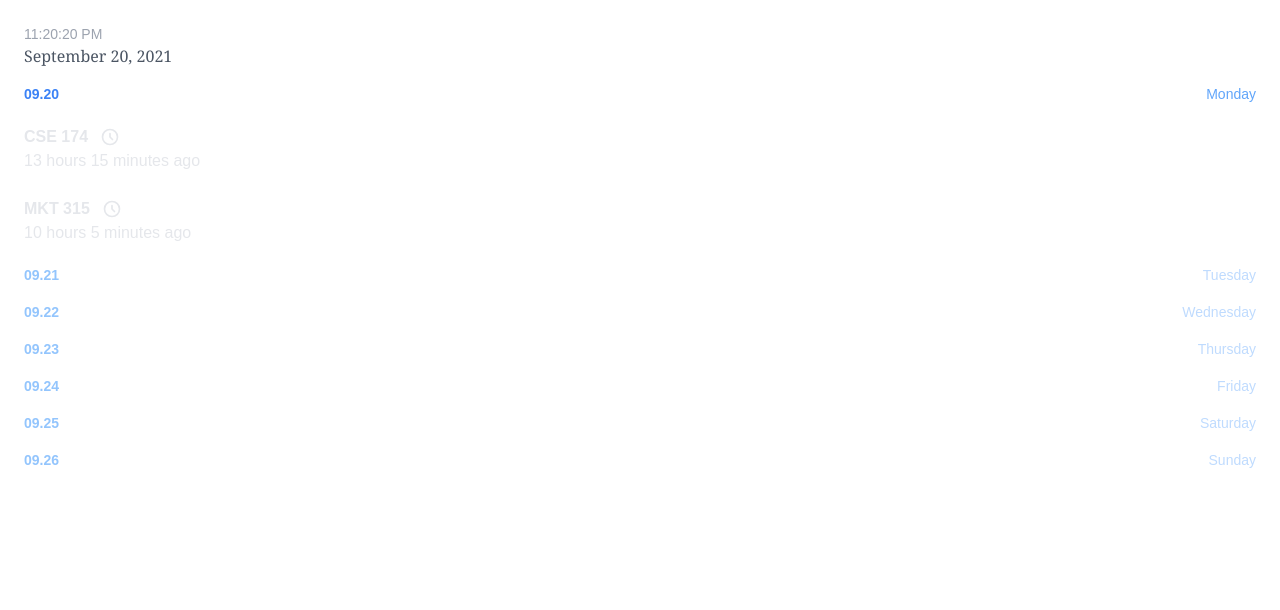
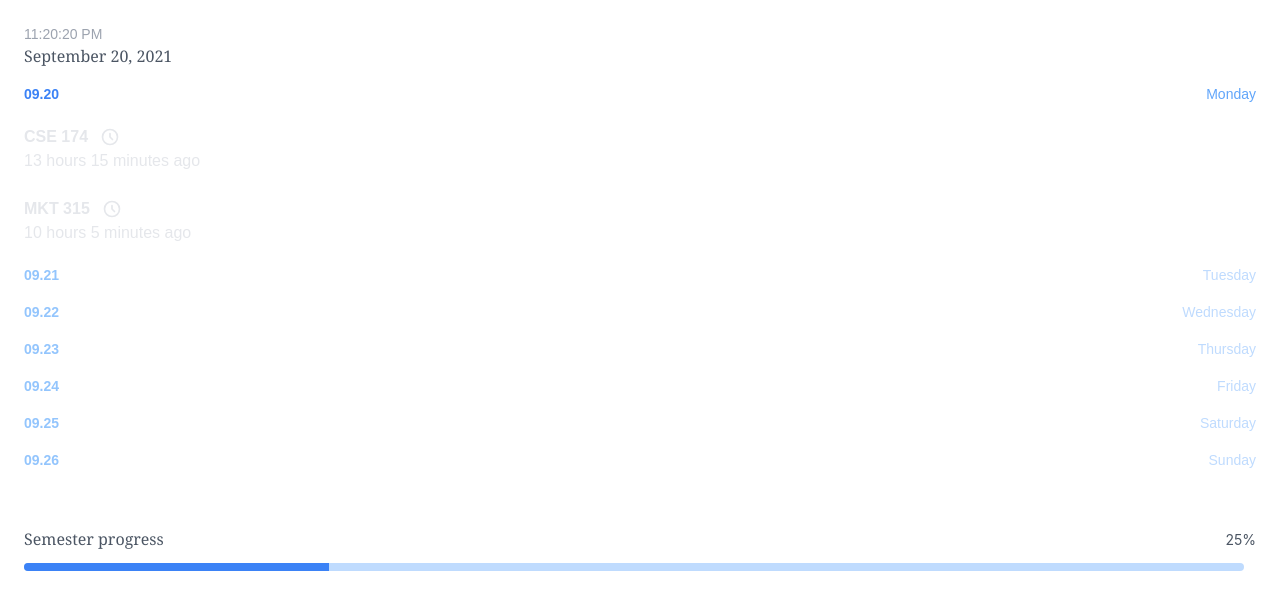
Before and after one commit to LukasMurdock/countdown, a Next.js app: page / in a window 1280 px wide. Shown: the top 610 px of the page. Built offline with nearby package versions, Linux system fonts and the light colour scheme; a web font is replaced by a local one; what @tailwindcss/typography would draw is missing.

Commit message:
add semester progress

```diff
--- a/pages/index.tsx
+++ b/pages/index.tsx
@@ -7,7 +7,8 @@ import {
   startOfWeek,
   addDays,
   formatDuration,
-  intervalToDuration
+  intervalToDuration,
+  differenceInDays
 } from 'date-fns';
 import DateItem from '@/components/DateItem';
 import DateList from '@/components/DateList';
@@ -44,6 +45,11 @@ const Home: NextPage = () => {
     minute: 'numeric',
     second: 'numeric'
   });
+
+  const semester = {
+    start: '08/23/2021',
+    end: '12/11/2021'
+  };
 
   const countdown = {
     Monday: {
@@ -98,6 +104,49 @@ const Home: NextPage = () => {
           currentDateTime={currentDateTime}
         />
       </div>
+      <div className="p-6 m-auto prose">
+        <h2 className="flex items-baseline justify-between pb-2 m-0 font-serif text-gray-600">
+          Semester progress{' '}
+          <span className="font-sans text-sm">
+            {Math.round(
+              (differenceInDays(currentDateTime, new Date(semester.start)) /
+                differenceInDays(
+                  new Date(semester.end),
+                  new Date(semester.start)
+                ) +
+                Number.EPSILON) *
+                100
+            )}
+            %
+          </span>
+        </h2>
+        <div className="relative w-full pt-1">
+          <div className="flex h-2 mb-4 mr-3 overflow-hidden text-xs bg-blue-200 rounded">
+            <div
+              style={{
+                width: `${Math.round(
+                  (differenceInDays(currentDateTime, new Date(semester.start)) /
+                    differenceInDays(
+                      new Date(semester.end),
+                      new Date(semester.start)
+                    ) +
+                    Number.EPSILON) *
+                    100
+                )}%`
+              }}
+              className="flex flex-col justify-center text-center text-white bg-blue-500 shadow-none whitespace-nowrap"
+            ></div>
+          </div>
+        </div>
+        {/* <p>
+          total semester days:{' '}
+          {differenceInDays(new Date(semester.end), new Date(semester.start))}
+        </p>
+        <p>
+          days from start of semester:{' '}
+          {differenceInDays(currentDateTime, new Date(semester.start))}
+        </p> */}
+      </div>
     </div>
   );
 };
--- a/types/types.ts
+++ b/types/types.ts
@@ -3,7 +3,9 @@
 //   }
 
 export interface countdownProps {
-  [index: string]: { items?: { name: string; startTime: string }[] };
+  [index: string]: {
+    items?: { name: string; startTime: string }[];
+  };
 }
 
 // export interface countdownProps {
```
